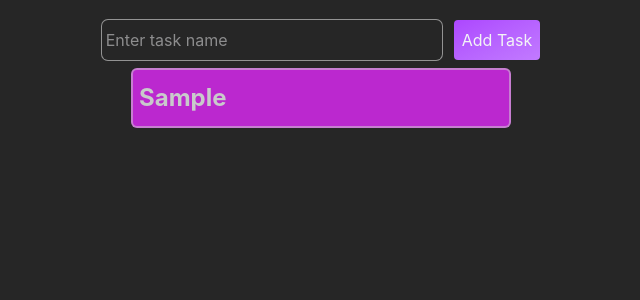
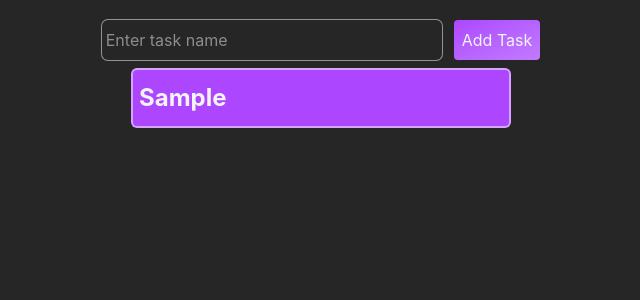
Before and after one commit to mhmdnyb/todolist-react, a React (Vite) app in the folder todolist-project/: page / in a window 1280 px wide. Both pictures are taken after typing "Sample" into the empty fields and a click on the button "Add Task". Shown: the top 300 px of the page, without its empty margins (319-959 px from the left). Built offline with nearby package versions, Linux system fonts and the light colour scheme.

Commit message:
change ui of task componenet

```diff
--- a/todolist-project/src/Task.jsx
+++ b/todolist-project/src/Task.jsx
@@ -2,7 +2,7 @@ function Task({ title }) {
   return (
     <label htmlFor={title} className="group cursor-pointer">
       <input type="checkbox" name={title} id={title} className="sr-only" />
-      <div className="group-has-checked:bg-fuchsia-700 bg-fuchsia-500 opacity-80 backdrop-blur-2xl transition-colors w-95 h-fit rounded-md border-2 border-white/50 py-3 px-1.5">
+      <div className="group-has-checked:bg-purple-700 bg-purple-500 transition-colors w-95 h-fit rounded-md border-2 border-white/50 py-3 px-1.5">
         <h1 className="text-2xl font-bold capitalize">{title}</h1>
       </div>
     </label>
--- a/todolist-project/src/output.css
+++ b/todolist-project/src/output.css
@@ -10,6 +10,7 @@
       "Courier New", monospace;
     --color-purple-400: oklch(71.4% 0.203 305.504);
     --color-purple-500: oklch(62.7% 0.265 303.9);
+    --color-purple-700: oklch(49.6% 0.265 301.924);
     --color-fuchsia-500: oklch(66.7% 0.295 322.15);
     --color-fuchsia-700: oklch(51.8% 0.253 323.949);
     --color-gray-100: oklch(96.7% 0.003 264.542);
@@ -280,6 +281,9 @@
   .bg-fuchsia-500 {
     background-color: var(--color-fuchsia-500);
   }
+  .bg-purple-500 {
+    background-color: var(--color-purple-500);
+  }
   .bg-linear-to-br {
     --tw-gradient-position: to bottom right;
     @supports (background-image: linear-gradient(in lab, red, red)) {
@@ -375,6 +379,9 @@
   }
   .group-has-checked\:bg-fuchsia-700:is(:where(.group):has(:checked) *) {
     background-color: var(--color-fuchsia-700);
+  }
+  .group-has-checked\:bg-purple-700:is(:where(.group):has(:checked) *) {
+    background-color: var(--color-purple-700);
   }
   .focus\:outline-0:focus {
     outline-style: var(--tw-outline-style);
```
